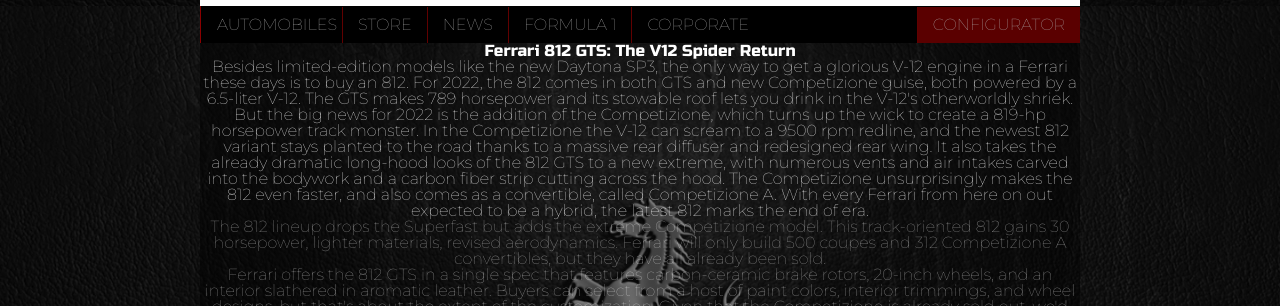
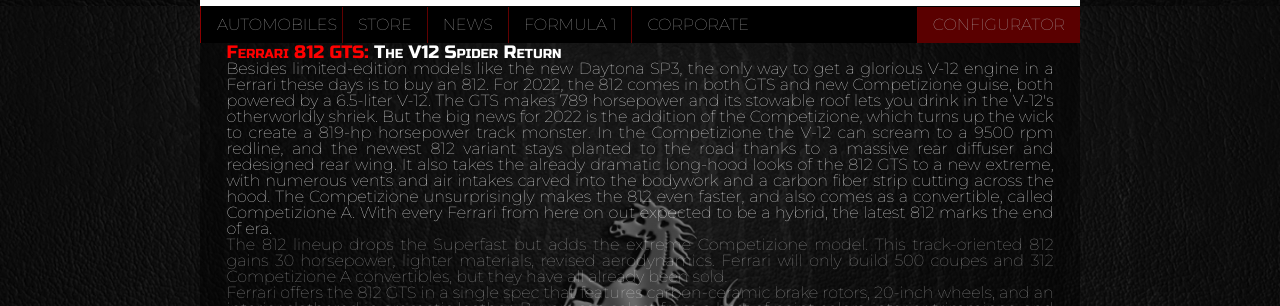
Before and after one commit to IlyaPoloz/CarStore, a plain HTML site: page index.html in a window 1280 px wide. Shown: the part 794-1100 px from the top of the page. Drawn offline with Linux system fonts and the light colour scheme.

Commit message:
text fixed

```diff
--- a/homework.css
+++ b/homework.css
@@ -15,7 +15,7 @@ body {
   background-size: 100%;
   background-repeat: no-repeat;
   background-attachment: fixed;
-  text-align: center;
+  text-align: justify;
 }
 
 
@@ -32,31 +32,34 @@ h6 {
 }
 
 
-p{
+p {
+  opacity: 0.6;
+  margin-left: 3%;
+  margin-right: 3%;
+}
+
+.lead {
+  opacity: 1;
+}
+
+.dynamics-list {
   opacity: 0.6;
 }
 
-.lead{
-  opacity: 1;
-}
-
-.dynamics-list{
-  opacity: 0.6;
-}
-
-#logo{
+#logo {
 
   position: fixed;
   bottom: 0;
   right: 0;
   margin: 10px;
 }
-#logo:hover{
+
+#logo:hover {
   border: 2px solid red;
   border-radius: 10px;
 }
 
-.specs{
+.specs {
   display: flex;
   flex-direction: row;
   justify-content: space-around;
@@ -77,19 +80,32 @@ a {
   margin: 0 200px;
   background: linear-gradient(rgba(0, 0, 0, 0.5), rgba(0, 0, 0, 0.5));
 }
+
 .top-img {
   height: 100vh;
   background-image: url('images/intro-img-812gts.jfif');
   background-size: cover;
   position: relative;
-  text-align: center;
+  text-align: left;
 }
 
-.slogan{
+.title-red {
+  text-align: left;
+  color: red;
+  margin-left: 3%;
+}
+
+h1{
+  font-size: large;
+  font-weight: lighter;
+  font-variant:small-caps
+}
+
+.slogan {
   position: absolute;
   bottom: 14%;
   left: 48.3%;
-  color: rgba(0,0,0,0.6);
+  color: rgba(0, 0, 0, 0.6);
   text-shadow: 2px 2px 2px;
   transform: translate(-50%, -50%);
   font-size: 30px;
@@ -98,14 +114,15 @@ a {
   font-family: 'Russo One', sans-serif;
 }
 
-nav{
+nav {
 
   text-transform: uppercase;
-  position: -webkit-sticky; /* Safari */
+  position: -webkit-sticky;
+  /* Safari */
   position: sticky;
   top: 0;
   background-color: #000;
-  z-index:99;
+  z-index: 99;
 }
 
 
@@ -115,11 +132,11 @@ nav{
   display: flex;
   justify-content: space-between;
   align-items: center;
-  color: rgba(255,255,255, 0.7);
+  color: rgba(255, 255, 255, 0.7);
 
 }
 
-.parent-menu li a:hover{
+.parent-menu li a:hover {
   text-decoration: underline;
 }
 
@@ -133,14 +150,15 @@ nav{
   padding-left: 16px;
   padding-right: 5px;
 }
+
 .upper-menu .sub-menu-caption {
   display: flex;
   flex: 1;
 }
 
 
-.sub-menu-caption:hover{
-  color:red;
+.sub-menu-caption:hover {
+  color: red;
 }
 
 
@@ -150,7 +168,7 @@ nav{
 }
 
 .sub-menu {
-  list-style:none;
+  list-style: none;
   position: absolute;
   left: 0;
   display: none;
@@ -170,7 +188,7 @@ nav{
 }
 
 
-.sub-menu li a{
+.sub-menu li a {
   text-decoration: none;
   font-family: sans-serif;
   display: block;
@@ -180,8 +198,8 @@ nav{
   padding-left: 16px;
 }
 
-.sub-menu li a:hover{
-  cursor:pointer;
+.sub-menu li a:hover {
+  cursor: pointer;
   text-decoration: underline;
   color: darkred;
 
@@ -199,7 +217,7 @@ nav{
 }
 
 
-.upper-menu a{
+.upper-menu a {
   border-left: 1px solid darkred;
   padding: 10px 15px;
   display: flex;
```
Also changed, not shown: 1 other file.
